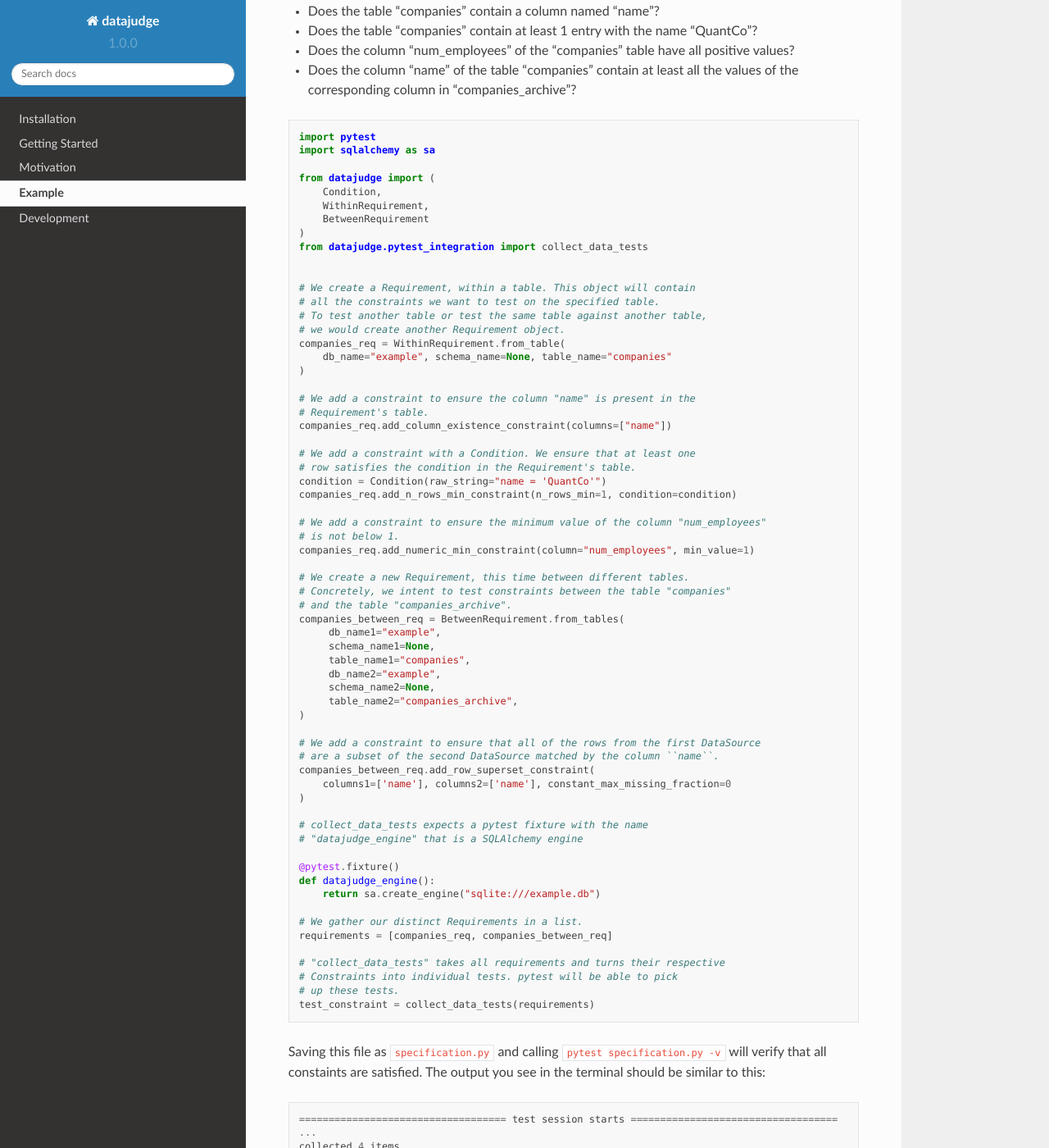
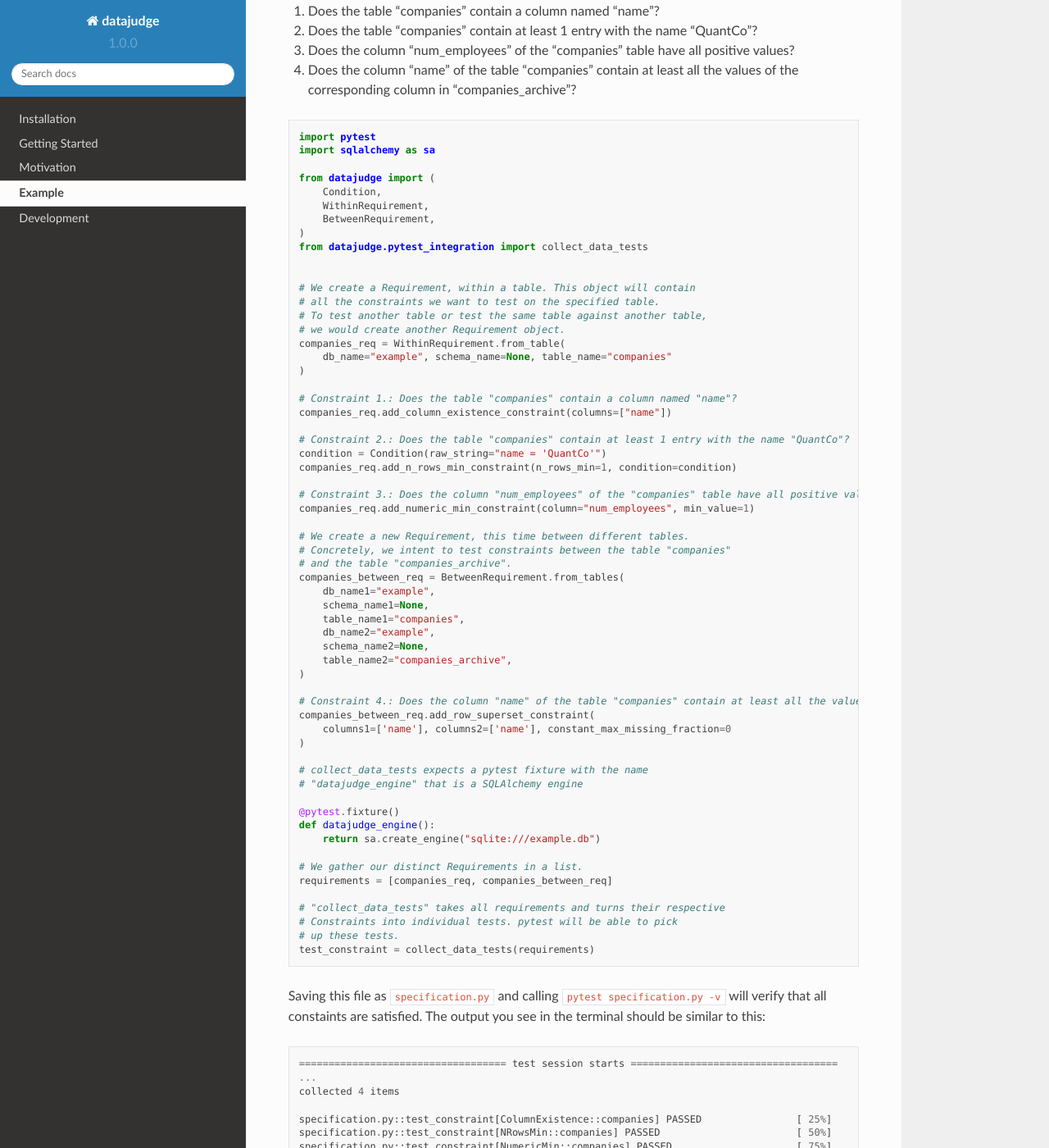
Before and after one commit to Quantco/datajudge, a Sphinx documentation site: the page built from docs/source/examples/example.rst, in a window 1280 px wide and 1400 px high, scrolled down 982 px. Shown: the whole window at 82% size. Built offline with Sphinx 7.4.7 and the Read the Docs theme 2.0.0, drawn with Linux system fonts in a browser that asks for light colours; pages that are not in the unit, such as notebooks, are missing from menus.

Commit message:
Apply suggestions from code review
Co-authored-by: Jonas Haag <jonas@lophus.org>

```diff
--- a/docs/source/examples/example.rst
+++ b/docs/source/examples/example.rst
@@ -58,11 +58,11 @@ While "companies" contains an additional entry:
 
 As an example, we will run 4 tests on this table:
 
-- Does the table "companies" contain a column named "name"?
-- Does the table "companies" contain at least 1 entry with the name "QuantCo"?
-- Does the column "num_employees" of the "companies" table have all positive values?
-- Does the column "name" of the table "companies" contain at least all the values of
-  the corresponding column in "companies_archive"?
+1. Does the table "companies" contain a column named "name"?
+2. Does the table "companies" contain at least 1 entry with the name "QuantCo"?
+3. Does the column "num_employees" of the "companies" table have all positive values?
+4. Does the column "name" of the table "companies" contain at least all the values of
+   the corresponding column in "companies_archive"?
 
 .. code-block:: python
 
@@ -72,7 +72,7 @@ As an example, we will run 4 tests on this table:
     from datajudge import (
         Condition,
         WithinRequirement,
-        BetweenRequirement
+        BetweenRequirement,
     )
     from datajudge.pytest_integration import collect_data_tests
 
@@ -82,36 +82,32 @@ As an example, we will run 4 tests on this table:
     # To test another table or test the same table against another table,
     # we would create another Requirement object.
     companies_req = WithinRequirement.from_table(
-	db_name="example", schema_name=None, table_name="companies"
+        db_name="example", schema_name=None, table_name="companies"
     )
 
-    # We add a constraint to ensure the column "name" is present in the
-    # Requirement's table.
+    # Constraint 1.: Does the table "companies" contain a column named "name"?
     companies_req.add_column_existence_constraint(columns=["name"])
 
-    # We add a constraint with a Condition. We ensure that at least one
-    # row satisfies the condition in the Requirement's table.
+    # Constraint 2.: Does the table "companies" contain at least 1 entry with the name "QuantCo"?
     condition = Condition(raw_string="name = 'QuantCo'")
     companies_req.add_n_rows_min_constraint(n_rows_min=1, condition=condition)
 
-    # We add a constraint to ensure the minimum value of the column "num_employees"
-    # is not below 1.
+    # Constraint 3.: Does the column "num_employees" of the "companies" table have all positive values?
     companies_req.add_numeric_min_constraint(column="num_employees", min_value=1)
 
     # We create a new Requirement, this time between different tables.
     # Concretely, we intent to test constraints between the table "companies"
     # and the table "companies_archive".
     companies_between_req = BetweenRequirement.from_tables(
-	 db_name1="example",
-	 schema_name1=None,
-	 table_name1="companies",
-	 db_name2="example",
-	 schema_name2=None,
-	 table_name2="companies_archive",
+        db_name1="example",
+        schema_name1=None,
+        table_name1="companies",
+        db_name2="example",
+        schema_name2=None,
+        table_name2="companies_archive",
     )
 
-    # We add a constraint to ensure that all of the rows from the first DataSource
-    # are a subset of the second DataSource matched by the column ``name``.
+    # Constraint 4.: Does the column "name" of the table "companies" contain at least all the values of the corresponding column in "companies_archive"?
     companies_between_req.add_row_superset_constraint(
         columns1=['name'], columns2=['name'], constant_max_missing_fraction=0
     )
--- a/docs/source/getting_started.rst
+++ b/docs/source/getting_started.rst
@@ -44,7 +44,7 @@ This file will represent a specification.
 
 This file will eventually lead as an input to pytest. More on that in the section 'Testing a specification'.
 
-In case you haven't worked with sqlalchemy engines before, you might need to install drivers to connect to your database. You might want to install snowflake-sqlalchemy when using Snowflake, pyscopg when using Postgres and platform-specific drivers (`Windows <https://docs.microsoft.com/en-us/sql/connect/odbc/windows/microsoft-odbc-driver-for-sql-server-on-windows?view=sql-server-ver15>`_, `Linux <https://docs.microsoft.com/en-us/sql/connect/odbc/linux-mac/installing-the-microsoft-odbc-driver-for-sql-server?view=sql-server-ver15>`_, `macOS` <https://docs.microsoft.com/en-us/sql/connect/odbc/linux-mac/install-microsoft-odbc-driver-sql-server-macos?view=sql-server-ver15>`_) when using MSSQL.
+In case you haven't worked with sqlalchemy engines before, you might need to install drivers to connect to your database. You might want to install snowflake-sqlalchemy when using Snowflake, pyscopg when using Postgres and platform-specific drivers (`Windows <https://docs.microsoft.com/en-us/sql/connect/odbc/windows/microsoft-odbc-driver-for-sql-server-on-windows?view=sql-server-ver15>`_, `Linux <https://docs.microsoft.com/en-us/sql/connect/odbc/linux-mac/installing-the-microsoft-odbc-driver-for-sql-server?view=sql-server-ver15>`_, `macOS <https://docs.microsoft.com/en-us/sql/connect/odbc/linux-mac/install-microsoft-odbc-driver-sql-server-macos?view=sql-server-ver15>`_) when using MSSQL.
 
 
 Specifying Constraints
```
